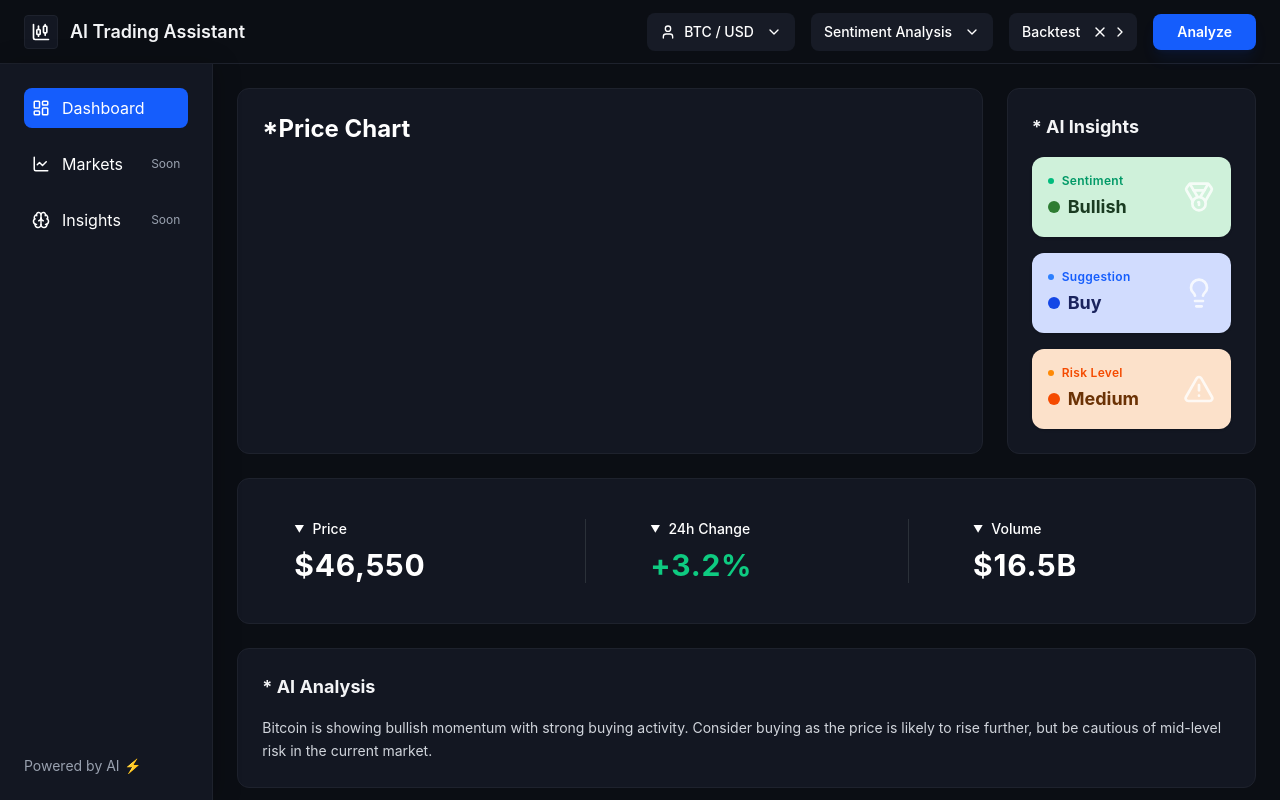
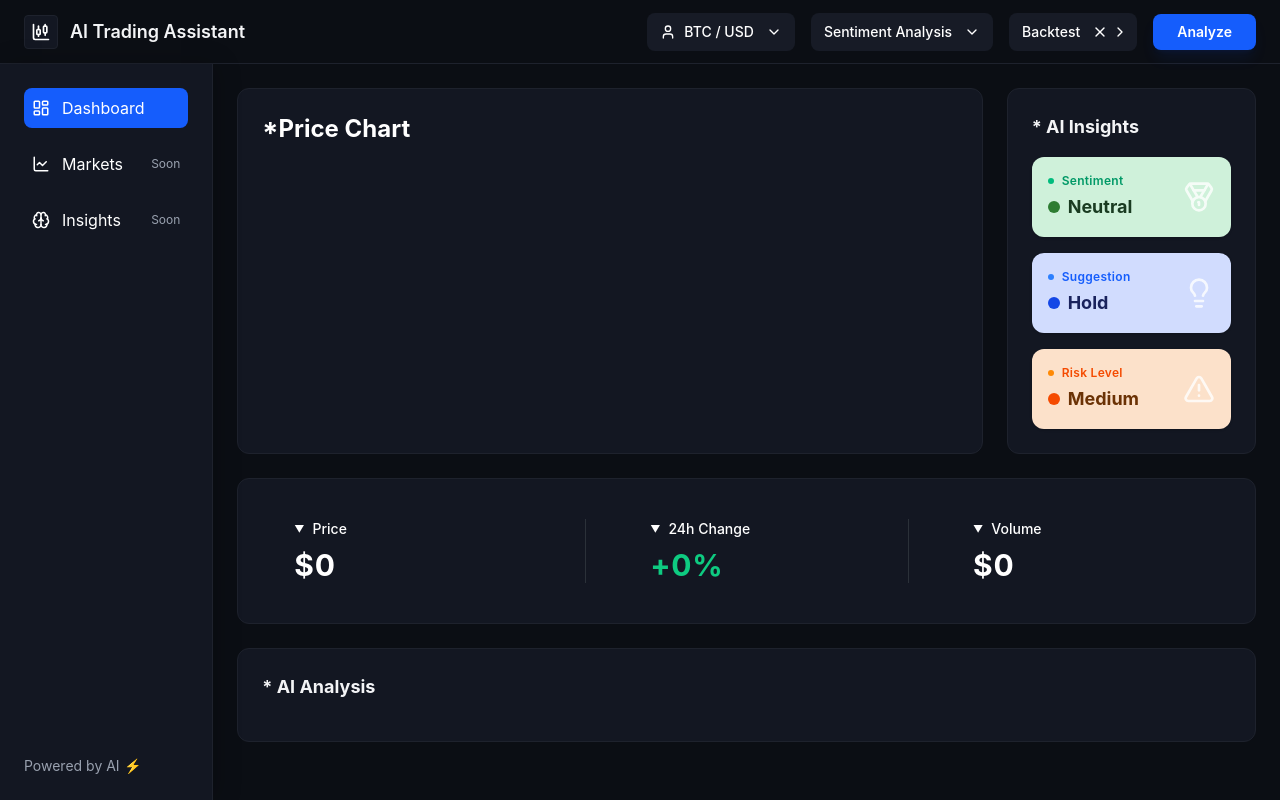
Before and after one commit to mrritikjain/Ai_Trading_Dashboard, a React (Vite) app: page / in a window 1280 px wide. Built offline with nearby package versions, Linux system fonts and the light colour scheme.

Commit message:
all the states are mentioned in all components

```diff
--- a/package.json
+++ b/package.json
@@ -13,6 +13,7 @@
     "@tailwindcss/vite": "^4.2.2",
     "axios": "^1.14.0",
     "chart.js": "^4.5.1",
+    "lightweight-charts": "^5.1.0",
     "lucide-react": "^1.7.0",
     "react": "^19.2.4",
     "react-chartjs-2": "^5.3.1",
--- a/src/Components/Explanation.jsx
+++ b/src/Components/Explanation.jsx
@@ -1,12 +1,12 @@
 import React from "react";
 
-const Explanation = () => {
+const Explanation = ({ aiResult }) => {
   return (
     <div className="flex flex-col gap-4">
       <h2 className="text-lg font-bold text-gray-100">* AI Analysis</h2>
       <div>
         <p className="text-gray-300 text-sm leading-relaxed max-w-5xl">
-          Bitcoin is showing bullish momentum with strong buying activity. Consider buying as the price is likely to rise further, but be cautious of mid-level risk in the current market.
+          {aiResult.analysisText}
         </p>
       </div>
     </div>
--- a/src/Components/Insights.jsx
+++ b/src/Components/Insights.jsx
@@ -1,7 +1,7 @@
 import React from "react";
 import { Medal, Lightbulb, TriangleAlert } from "lucide-react";
 
-const Insights = () => {
+const Insights = ({ aiResult }) => {
   return (
     <div className="flex flex-col h-full">
       <h2 className="text-lg font-bold text-gray-100 mb-4">* AI Insights</h2>
@@ -12,11 +12,15 @@ const Insights = () => {
           <div className="flex flex-col gap-1">
             <div className="flex items-center gap-2">
               <span className="w-1.5 h-1.5 rounded-full bg-emerald-500"></span>
-              <span className="text-emerald-600 text-xs font-semibold tracking-wide">Sentiment</span>
+              <span className="text-emerald-600 text-xs font-semibold tracking-wide">
+                Sentiment
+              </span>
             </div>
             <div className="flex items-center gap-2">
               <span className="w-3 h-3 rounded-full bg-[#2E7D32]"></span>
-              <h2 className="text-[#1A3B21] text-lg font-bold">Bullish</h2>
+              <h2 className="text-[#1A3B21] text-lg font-bold">
+                {aiResult.sentiment}
+              </h2>
             </div>
           </div>
           <div className="text-emerald-600 opacity-80">
@@ -29,11 +33,15 @@ const Insights = () => {
           <div className="flex flex-col gap-1">
             <div className="flex items-center gap-2">
               <span className="w-1.5 h-1.5 rounded-full bg-blue-500"></span>
-              <span className="text-blue-600 text-xs font-semibold tracking-wide">Suggestion</span>
+              <span className="text-blue-600 text-xs font-semibold tracking-wide">
+                Suggestion
+              </span>
             </div>
             <div className="flex items-center gap-2">
               <span className="w-3 h-3 rounded-full bg-blue-700"></span>
-              <h2 className="text-[#1A235D] text-lg font-bold">Buy</h2>
+              <h2 className="text-[#1A235D] text-lg font-bold">
+                {aiResult.suggestion}
+              </h2>
             </div>
           </div>
           <div className="text-blue-600 opacity-80">
@@ -46,11 +54,15 @@ const Insights = () => {
           <div className="flex flex-col gap-1">
             <div className="flex items-center gap-2">
               <span className="w-1.5 h-1.5 rounded-full bg-orange-400"></span>
-              <span className="text-orange-600 text-xs font-semibold tracking-wide">Risk Level</span>
+              <span className="text-orange-600 text-xs font-semibold tracking-wide">
+                Risk Level
+              </span>
             </div>
             <div className="flex items-center gap-2">
               <span className="w-3 h-3 rounded-full bg-orange-600"></span>
-              <h2 className="text-[#6B3205] text-lg font-bold">Medium</h2>
+              <h2 className="text-[#6B3205] text-lg font-bold">
+                {aiResult.risk}
+              </h2>
             </div>
           </div>
           <div className="text-orange-500 opacity-80">
--- a/src/Components/Main.jsx
+++ b/src/Components/Main.jsx
@@ -4,27 +4,27 @@ import Insights from "./Insights";
 import MetrixCard from "./MetrixCard";
 import Explanation from "./Explanation";
 
-const Main = () => {
+const Main = ({ aiResult, metrics, selectedAsset }) => {
   return (
     <div className="p-2 md:p-6 flex flex-col gap-6 w-full max-w-7xl mx-auto">
       {/* Top Row: Price Chart & AI Insights */}
       <div className="flex flex-col lg:flex-row gap-6 w-full">
         <div className="basis-3/4 bg-[#131722] p-6 rounded-xl border border-[#1E222D]">
-          <PriceChart />
+          <PriceChart selectedAsset={selectedAsset} />
         </div>
         <div className="basis-1/4 bg-[#131722] p-6 rounded-xl border border-[#1E222D]">
-          <Insights />
+          <Insights aiResult={aiResult} />
         </div>
       </div>
 
       {/* Middle Row: Metrics */}
       <div className="w-full bg-[#131722] px-6 py-8 rounded-xl border border-[#1E222D]">
-        <MetrixCard />
+        <MetrixCard metrics={metrics} />
       </div>
 
       {/* Bottom Row: AI Analysis (Explanation) */}
       <div className="w-full bg-[#131722] p-6 rounded-xl border border-[#1E222D]">
-        <Explanation />
+        <Explanation aiResult={aiResult} />
       </div>
     </div>
   );
--- a/src/Components/MetrixCard.jsx
+++ b/src/Components/MetrixCard.jsx
@@ -1,6 +1,6 @@
 import React from "react";
 
-const MetrixCard = () => {
+const MetrixCard = ({ metrics }) => {
   return (
     <div className="flex w-full items-center justify-around py-2">
       {/* Price */}
@@ -10,7 +10,7 @@ const MetrixCard = () => {
           <span>Price</span>
         </div>
         <div className="text-white text-3xl font-bold tracking-wide">
-          $46,550
+          {`$${metrics.price}`}
         </div>
       </div>
 
@@ -21,7 +21,7 @@ const MetrixCard = () => {
           <span>24h Change</span>
         </div>
         <div className="text-[#0ECB81] text-3xl font-bold tracking-wide">
-          +3.2%
+          {`${metrics.change >= 0 ? "+" : ""}${metrics.change}%`}
         </div>
       </div>
 
@@ -32,7 +32,7 @@ const MetrixCard = () => {
           <span>Volume</span>
         </div>
         <div className="text-white text-3xl font-bold tracking-wide">
-          $16.5B
+          {`$${metrics.volume}`}
         </div>
       </div>
     </div>
--- a/src/Pages/Dashboard.jsx
+++ b/src/Pages/Dashboard.jsx
@@ -1,10 +1,26 @@
-import React from "react";
+import React, { useState } from "react";
 import Topbar from "../Components/Topbar";
 import SideBar from "../Components/Sidebar";
 import Main from "../Components/Main";
 
 const Dashboard = () => {
-  return (
+  const [selectedAsset, setSelectedAsset] = useState("BTC/USD");
+  const [aiResult, setAiResult] = useState({
+    sentiment: "Neutral",
+    suggestion: "Hold",
+    risk: "Medium",
+    analysisText: "",
+  });
+  const [metrics, setMetrics] = useState({
+    price: 0,
+    change: 0,
+    volume: 0,
+  });
+  const [loading, setLoading] = useState(false);
+
+  return loading ? (
+    <div>Loading...</div>
+  ) : (
     <div className="h-screen bg-[#0B0E14] flex flex-col font-sans overflow-hidden">
       <Topbar />
       <div className="flex h-[calc(100vh-64px)] w-full">
@@ -13,7 +29,11 @@ const Dashboard = () => {
         </div>
 
         <div className="basis-5/6  overflow-y-auto">
-          <Main />
+          <Main
+            aiResult={aiResult}
+            metrics={metrics}
+            selectedAsset={selectedAsset}
+          />
         </div>
       </div>
     </div>
```
Also changed, not shown: 1 other file (tests, documents, lock files or other folders).
